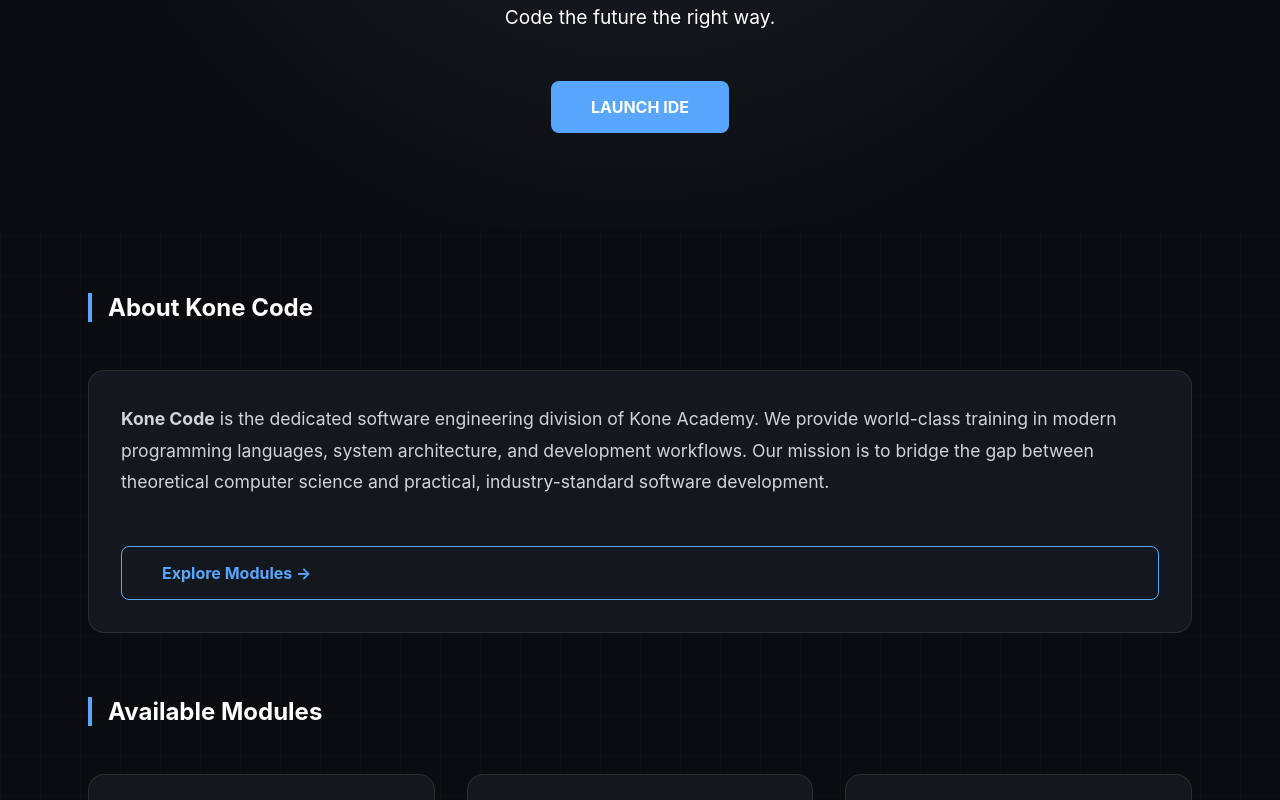
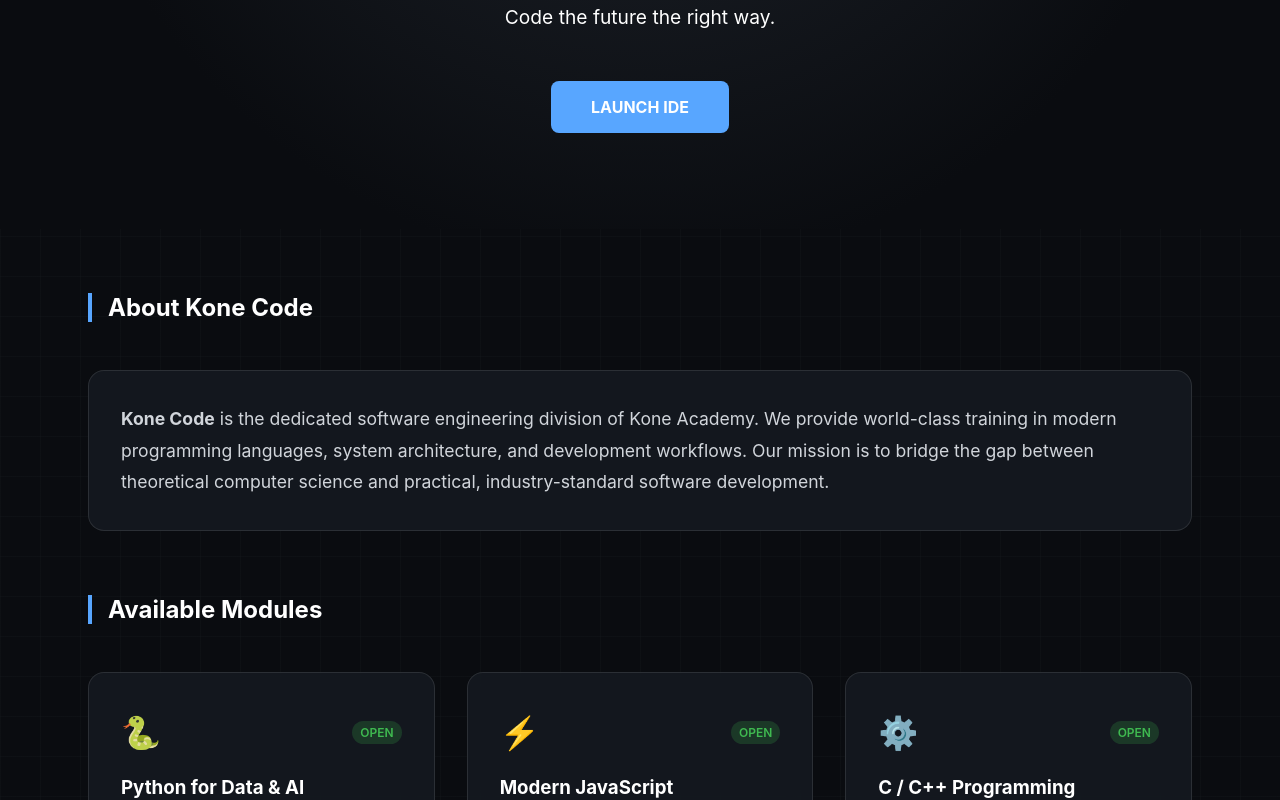
Before and after one commit to PhilipKone/Kone-Code, a React (Vite) app: page / in a window 1280 px wide. Shown: the part 404-1204 px from the top of the page. Built offline with nearby package versions, Linux system fonts and the light colour scheme.

Commit message:
Remove Explore Modules button from About section

```diff
--- a/src/pages/Home.jsx
+++ b/src/pages/Home.jsx
@@ -129,24 +129,11 @@ function Home() {
             <section id="about" className="courses-section" style={{ paddingBottom: '0' }}>
                 <h2 className="section-title">About Kone Code</h2>
                 <div className="glass-card" style={{ padding: '2rem' }}>
-                    <p style={{ fontSize: '1.1rem', lineHeight: '1.8', color: 'var(--text-secondary)', marginBottom: '1.5rem' }}>
+                    <p style={{ fontSize: '1.1rem', lineHeight: '1.8', color: 'var(--text-secondary)', marginBottom: '0' }}>
                         <strong>Kone Code</strong> is the dedicated software engineering division of Kone Academy.
                         We provide world-class training in modern programming languages, system architecture, and development workflows.
                         Our mission is to bridge the gap between theoretical computer science and practical, industry-standard software development.
                     </p>
-                    <a
-                        href="#courses"
-                        className="btn-primary"
-                        style={{
-                            textDecoration: 'none',
-                            display: 'inline-block',
-                            background: 'transparent',
-                            border: '1px solid var(--accent-primary)',
-                            color: 'var(--accent-primary)'
-                        }}
-                    >
-                        Explore Modules &rarr;
-                    </a>
                 </div>
             </section>
 
```
